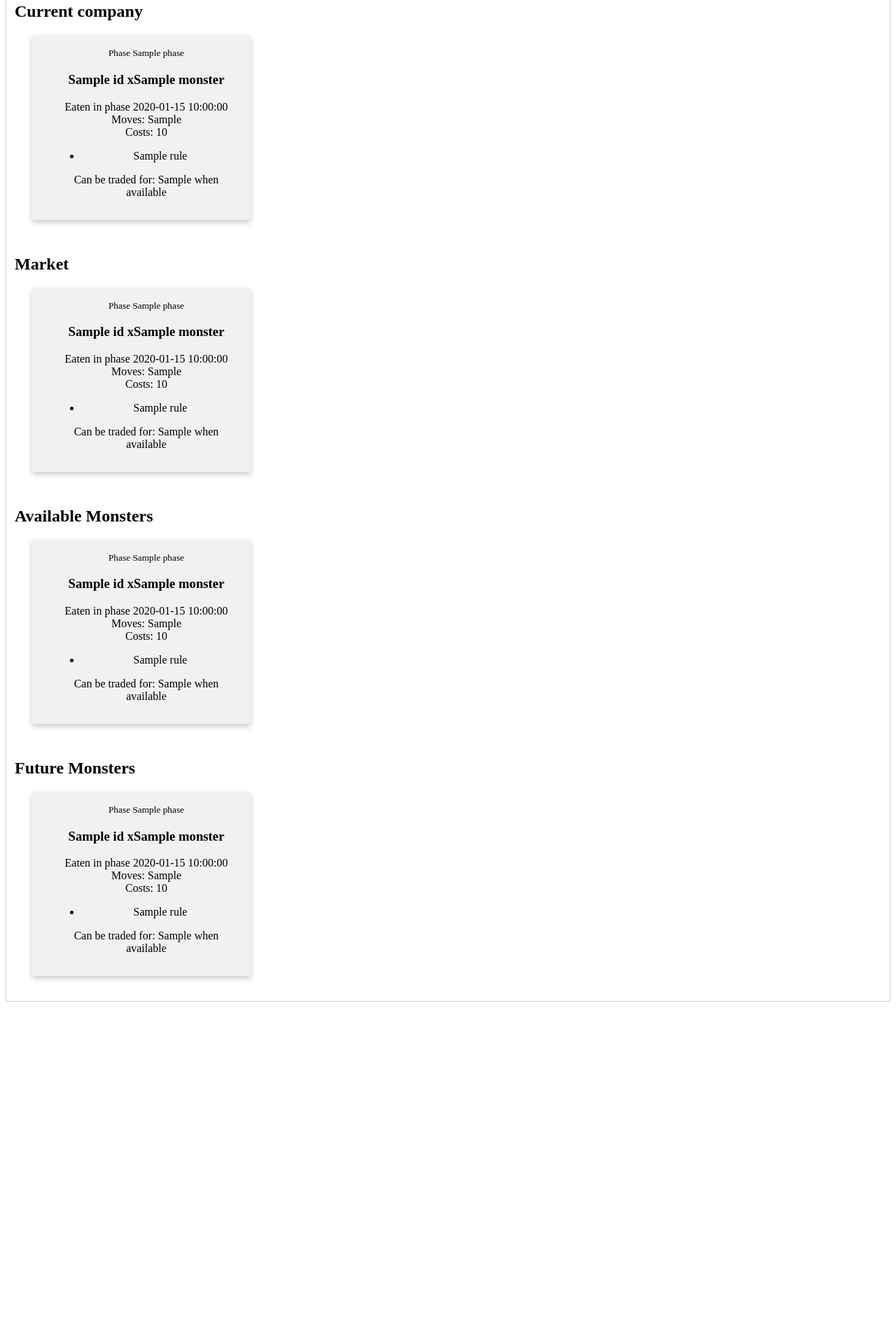
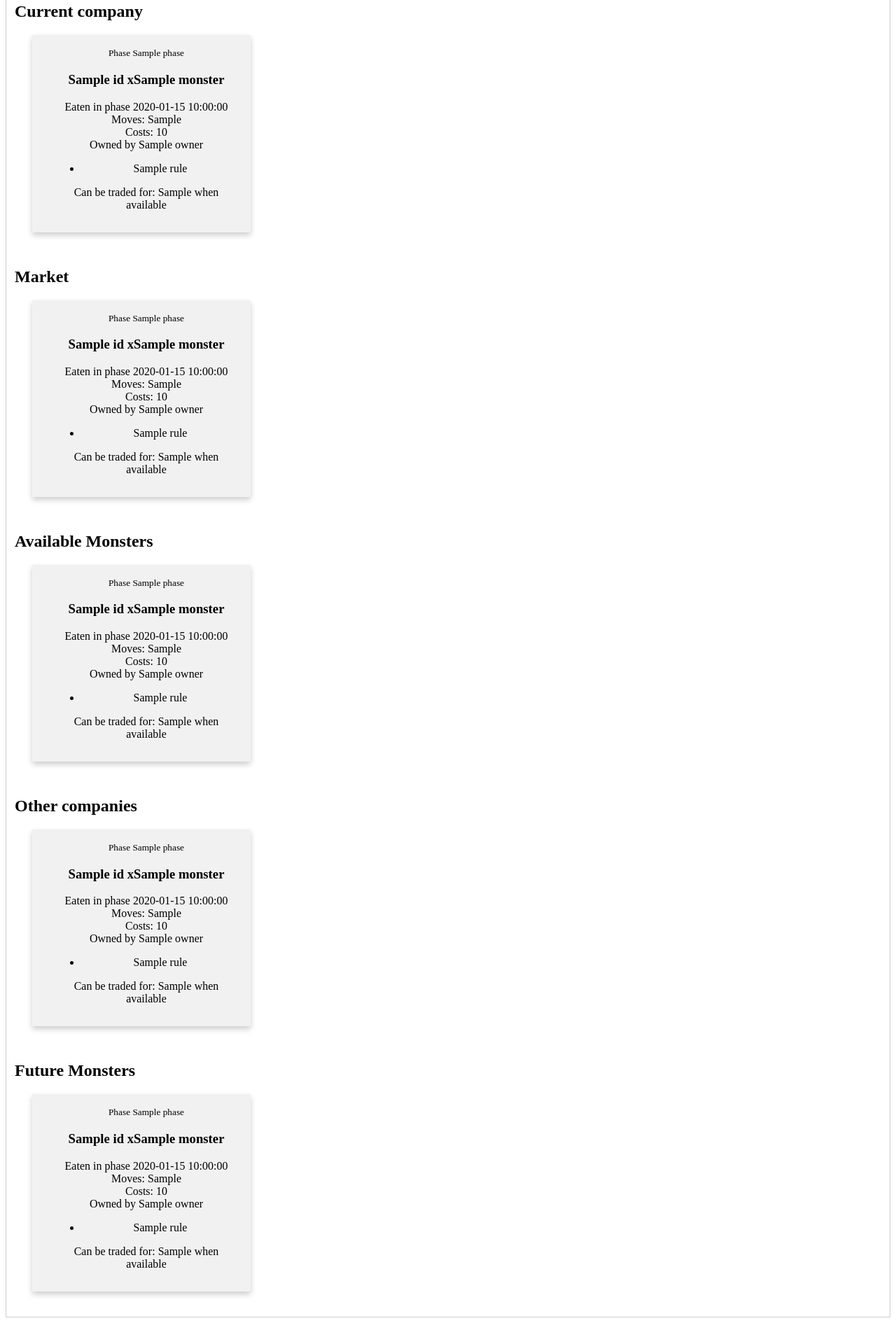
Before and after one commit to lkingsford/18drac_lazyclient, a Flask app: template app/templates/game_view.html in a window 1280 px wide, after a click on "Monsters". Shown: the part 258-2148 px from the top of the page at 70% size. Before the commit the page ends 1689 px from the top, so only its background shows below. Run offline with Flask 2, Linux system fonts and the light colour scheme; the template is opened without the code that fills it: most values are stand-ins (such as "Sample title", 1, 10 or a date in 2020); grey boxes marked "Sample" are stand-in pictures.

Commit message:
Buy monster from co

```diff
--- a/app/templates/front.html
+++ b/app/templates/front.html
@@ -25,6 +25,12 @@
                 <td> Monsters: </td>
                 <td colspan=4> {{ game.companies[c].monster_display() }}</td>
             </tr>
+            {% if game.companies[c].floated %}
+            <tr>
+                <td> Cash: </td>
+                <td colspan=4> {{ game.companies[c].cash }}</td>
+            </tr>
+            {% endif %}
             {% if game.companies[c].public %}
             <td> Stock holdings: </td>
             <td colspan=4>
--- a/app/templates/game_view.html
+++ b/app/templates/game_view.html
@@ -122,6 +122,21 @@
     {% include "monster_card.html" %}
   {% endfor %}
   </div>
+  {% if game.or_co != None %}
+    <H2> Other companies </H2>
+    <div class="company_row">
+    {% for monster in game.or_other_co_monsters() %}
+      {% include "monster_card.html" %}
+    {% endfor %}
+    </div>
+  {% else %}
+    <H2> All owned monsters </H2>
+    <div class="company_row">
+    {% for monster in game.or_available_monsters() %}
+      {% include "monster_card.html" %}
+    {% endfor %}
+    </div>
+  {% endif %}
   <H2> Future Monsters </H2>
   <div class="company_row">
   {% for monster in game.or_future_monsters() %}
--- a/app/templates/monster_card.html
+++ b/app/templates/monster_card.html
@@ -12,18 +12,30 @@
     <div>
     Costs: {{monster[0].cost}}
     </div>
+    {% if monster[0].owner != None %}
+    <div>
+      Owned by {{monster[0].owner.name}}
+    </div>
+    {% endif %}
     <ul>
     {% for rule in monster[0].get_special_rules() %}
     <li> {{rule}} </li>
     {% endfor %}
     </ul>
     {% if monster[0].get_trades() %}
-    Can be traded for: {{ monster[0].get_trades() }} when available
+      Can be traded for: {{ monster[0].get_trades() }} when available
     {% endif %}
     {% if game.or_can_buy_monster(monster[0]) %}
-    <form action={{ url_for("or_buy_monster", monster_id=monster[0].id, game_id=game_id, in_market=in_market) }}>
+    {% if monster[0].owner == None %}
+    <form action={{ url_for("or_buy_monster", monster_id=monster[0].id, game_id=game_id, in_market=in_market) }} >
       <input type="submit" value="Buy Monster"/>
     </form>
+    {% else %}
+    <form action={{ url_for("or_buy_other_co_monster", monster_id=monster[0].id, game_id=game_id, owner_id=monster[0].owner.id) }} method='POST'>
+      <input type="submit" value="Buy Monster @"/>
+      <input type="text" name="price" value="1" />
+    </form>
+    {% endif %}
     {% endif %}
 
     {% if game.game_turn_status.name == "operation_monster_limit_discard" and monster[0].owner == game.or_co %}
```
Also changed, not shown: app/game/game.py (+29 -1 lines), app/routes.py (+8 -0 lines).
